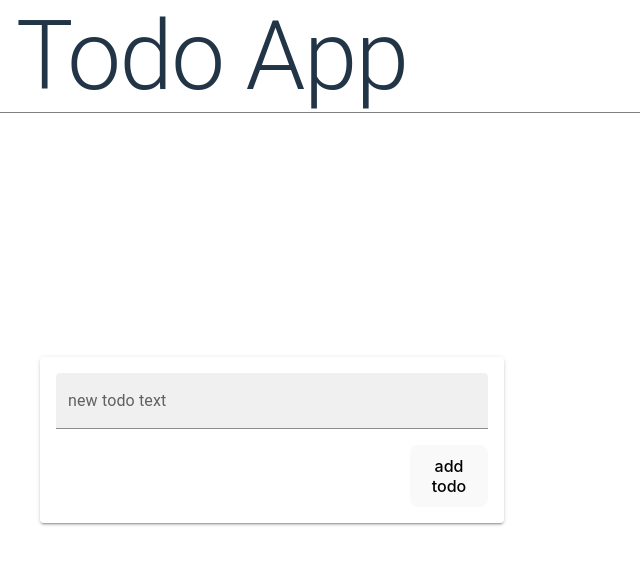
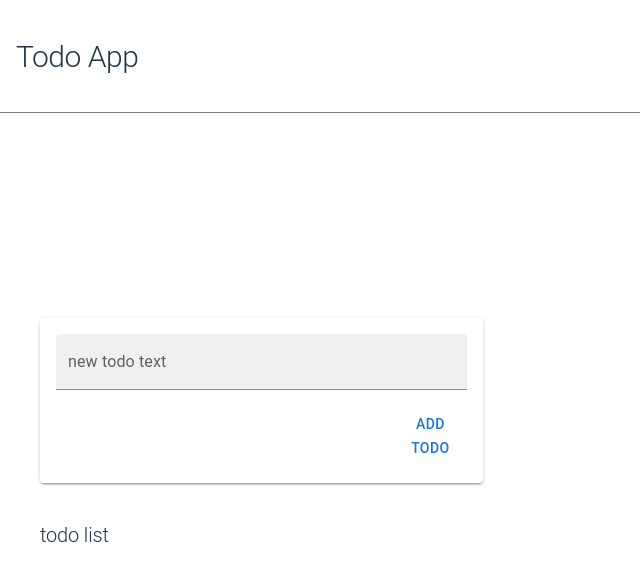
Before and after one commit to nakaryo716/todo-app, a React (Vite) app in the folder client/: page / in a window 1280 px wide. Shown: the top 580 px of the page, without its empty margins (0-640 px from the left). Built offline with nearby package versions, Linux system fonts and the light colour scheme.

Commit message:
add todo list

```diff
--- a/client/src/App.tsx
+++ b/client/src/App.tsx
@@ -1,16 +1,16 @@
-import { FC, useState } from "react";
-import 'modern-css-reset'
-import { ThemeProvider, } from "@emotion/react";
-import { Box, Typography, createTheme } from "@mui/material";
-import { NewTodoPayload, Todo } from "./types/todo";
-import TodoForm from "./components/TodoForm";
+import {FC, useState} from "react";
+import {Box, createTheme, Stack, ThemeProvider, Typography} from "@mui/material";
+import {NewTodoPayload, Todo} from "./types/todo";
+import TodoForm from "./components/TodoForm.tsx";
+import TodoList from "./components/TodoList.tsx";
 
 const TodoApp: FC = () => {
-  const [todos, setTodos] = useState<Todo[]>([])
+    const [todos, setTodos] = useState<Todo[]>([]);
     const createId = () => todos.length + 1
 
     const onSubmit = async (payload: NewTodoPayload) => {
-    if (!payload.text) return
+        if (!payload) return
+
         setTodos((prev) => [
             {
                 id: createId(),
@@ -21,6 +21,19 @@
         ])
     }
 
+    const onUpdate = (updateTodo: Todo) => {
+        setTodos(
+            todos.map((todo) => {
+                if (todo.id === updateTodo.id) {
+                    return {
+                        ...todo,
+                        ...updateTodo,
+                    }
+                }
+                return todo
+            })
+        )
+    }
     return (
         <>
             <Box
@@ -37,7 +50,7 @@
                     zIndex: 3,
                 }}
             >
-        <Typography variant="h1">Todo App</Typography>
+                <Typography variant={"h1"}>Todo App</Typography>
             </Box>
             <Box
                 sx={{
@@ -45,10 +58,14 @@
                     justifyContent: 'center',
                     p: 5,
                     mt: 10,
+                    backgroundColor: 'white',
                 }}
             >
                 <Box maxWidth={700} width={"100%"}>
+                    <Stack spacing={5}>
                         <TodoForm onSubmit={onSubmit} />
+                        <TodoList todos={todos} onUpdate={onUpdate} />
+                    </Stack>
                 </Box>
             </Box>
         </>
@@ -58,7 +75,7 @@
 const theme = createTheme({
     typography: {
         h1: {
-      fonstSize: 30,
+            fontSize: 30,
         },
         h2: {
             fontSize: 20,
@@ -71,7 +88,7 @@
         <ThemeProvider theme={theme}>
             <TodoApp />
         </ThemeProvider>
-);
-};
+    )
+}
 
-export default App;
+export default App
--- a/client/src/components/TodoForm.tsx
+++ b/client/src/components/TodoForm.tsx
@@ -1,23 +1,22 @@
-import { FC, useState } from "react"
-import { NewTodoPayload } from "../types/todo"
-import { Box, Grid, Paper, TextField } from "@mui/material"
-import { Button } from "@mui/base"
+import {NewTodoPayload} from "../types/todo";
+import {FC, useState} from "react";
+import {Box, Button, Grid, Paper, TextField} from "@mui/material";
 
-type Prosp = {
+type Props = {
     onSubmit: (newTodo: NewTodoPayload) => void
 }
 
-const TodoForm: FC<Prosp> = ({ onSubmit }) => {
-    const [editText, setEditText] = useState('')
+const TodoForm: FC<Props> = ({onSubmit}) => {
+    const [editText, setEditText] = useState('');
 
     const addTodoHandler = async () => {
         if (!editText) return
 
         onSubmit({
             text: editText,
-        })
+        });
 
-        setEditText('')
+        setEditText('');
     }
 
     return (
@@ -26,24 +25,23 @@
                 <Grid container rowSpacing={2} columnSpacing={5}>
                     <Grid item xs={12}>
                         <TextField
-                            label="new todo text"
-                            variant="filled"
+                            label={"new todo text"}
+                            variant={"filled"}
                             value={editText}
                             onChange={(e) => setEditText(e.target.value)}
                             fullWidth
                         />
                     </Grid>
-                    <Grid item xs={9} />
+                    <Grid item xs={9}/>
                     <Grid item xs={3}>
-                        <Button onClick={addTodoHandler}>
-                            add todo
+                        <Button onClick={addTodoHandler} fullWidth>
+                            add Todo
                         </Button>
                     </Grid>
                 </Grid>
             </Box>
         </Paper>
     )
-
 }
 
 export default TodoForm
--- /dev/null
+++ b/client/src/components/TodoList.tsx
@@ -0,0 +1,38 @@
+import {Todo} from "../types/todo";
+import {FC} from "react";
+import {Card, Checkbox, Stack, Typography} from "@mui/material";
+
+type Props = {
+    todos: Todo[],
+    onUpdate: (todo: Todo) => void
+};
+
+const TodoList: FC<Props> = ({todos, onUpdate}) => {
+    const handleCompletedCheckbox = (todo: Todo) => {
+        onUpdate({
+            ...todo,
+            completed: !todo.completed,
+        })
+    }
+
+    return (
+        <Stack spacing={2}>
+            <Typography variant={"h2"}>todo list</Typography>
+            <Stack spacing={2}>
+                {todos.map((todo) => (
+                    <Card key={todo.id} sx={{p:2}}>
+                        <Stack direction={"row"} alignItems={"center"}>
+                            <Checkbox
+                                checked={todo.completed}
+                                onChange={() => handleCompletedCheckbox(todo)}
+                            />
+                            <Typography variant="body1">{todo.text}</Typography>
+                        </Stack>
+                    </Card>
+                ))}
+            </Stack>
+        </Stack>
+    )
+}
+
+export default TodoList
```
Also changed, not shown: 1 other file (tests, documents, lock files or other folders). Lines whose indentation alone changed are shown as unchanged.
